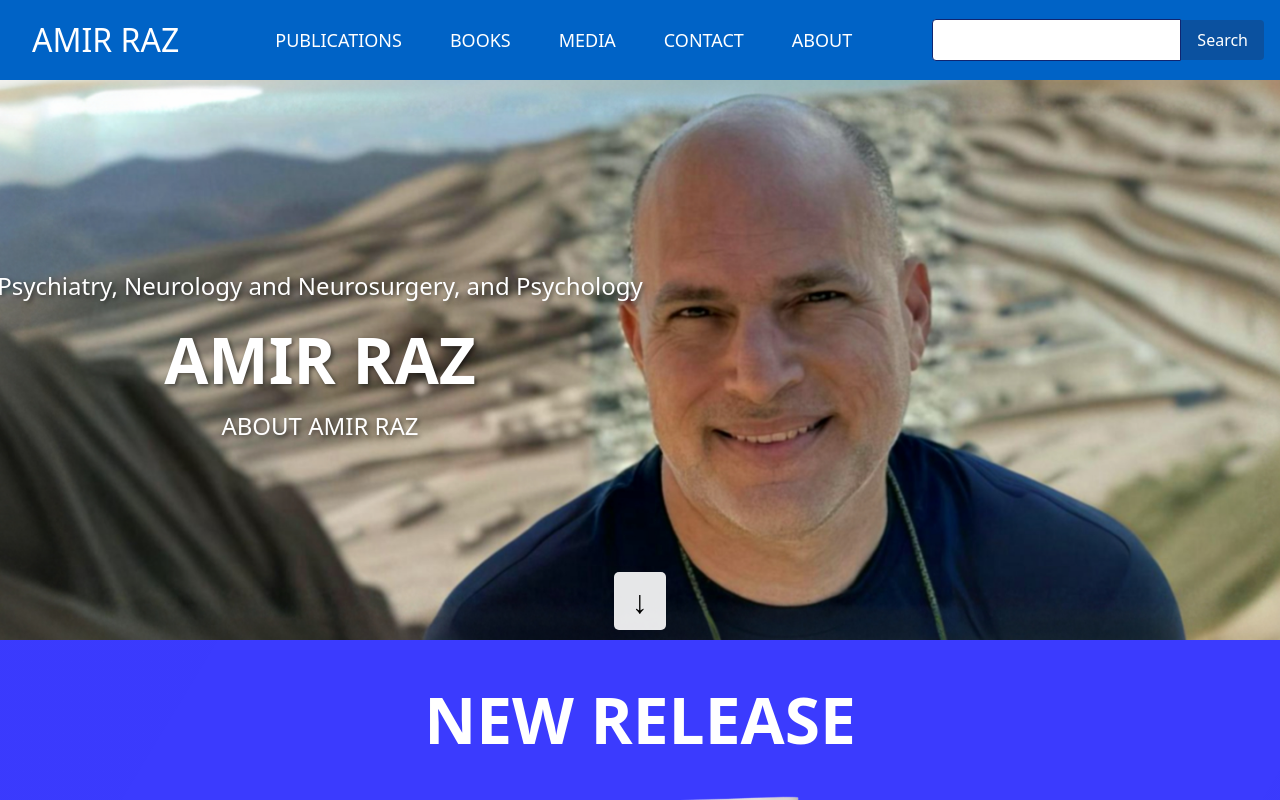
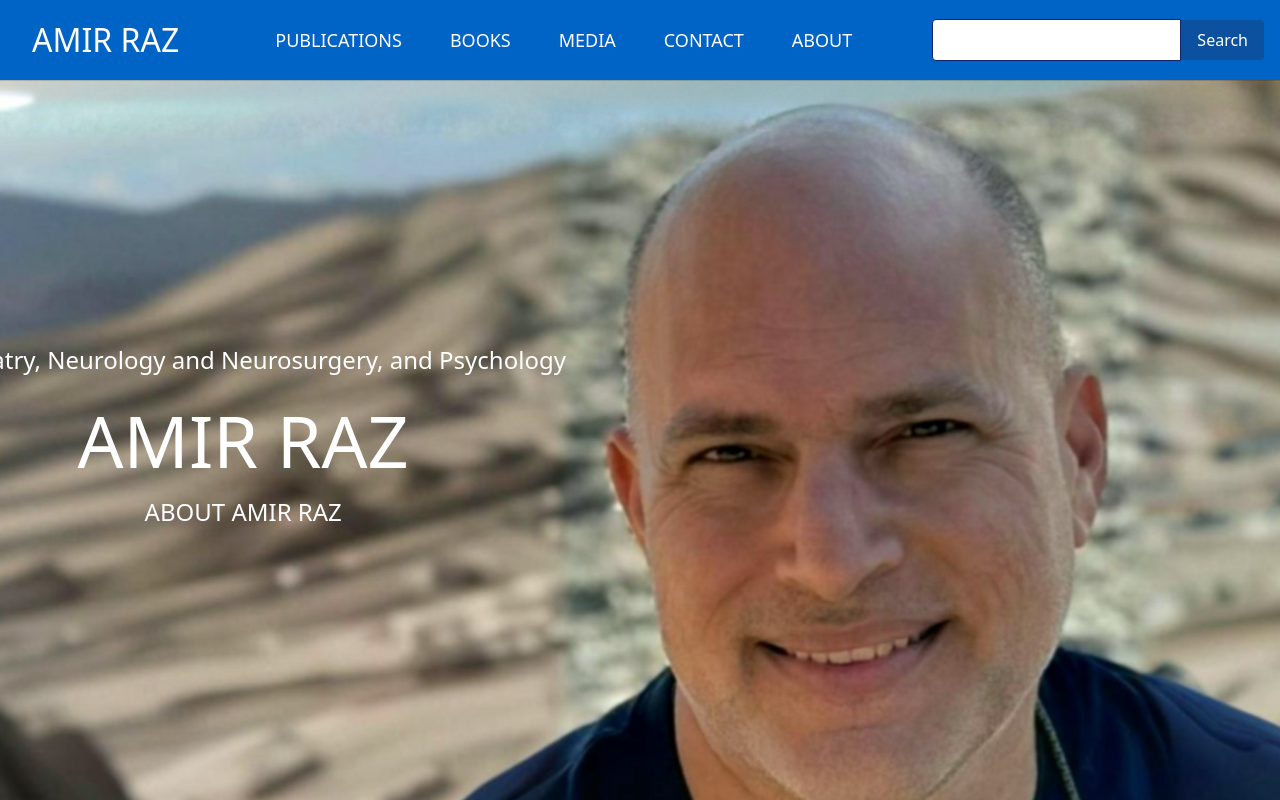
Before and after one commit to lucasadilla/raz, a Next.js app: page / in a window 1280 px wide. Built offline with nearby package versions, Linux system fonts and the light colour scheme.

Commit message:
Added a slideshow

```diff
--- /dev/null
+++ b/components/Slideshow.js
@@ -0,0 +1,55 @@
+import React, { useState, useEffect } from 'react';
+import Link from 'next/link';
+
+const photos = [
+    '/images/AmirRaz.jpg',
+    '/images/longpfp.jpg',
+    '/images/media/raz.jpg',
+];
+
+const Slideshow = () => {
+    const [currentIndex, setCurrentIndex] = useState(0);
+
+    useEffect(() => {
+        const interval = setInterval(() => {
+            setCurrentIndex((prevIndex) => (prevIndex + 1) % photos.length);
+        }, 3000); // Change photo every 3 seconds
+
+        return () => clearInterval(interval);
+    }, []);
+
+    const handleScrollDown = () => {
+        const section = document.getElementById('target-section');
+        if (section) {
+            section.scrollIntoView({ behavior: 'smooth' });
+        }
+    };
+
+    return (
+        <div className="slideshow">
+            <img src={photos[currentIndex]} alt="Slideshow" className="slideshow-image" />
+            <div className="banner-text">
+                <div className="banner-subtext">Psychiatry, Neurology and Neurosurgery, and Psychology</div>
+                AMIR RAZ
+                <div className="banner-subtext">
+                    <Link href="/About">
+                        <span className="about-index">ABOUT AMIR RAZ</span>
+                    </Link>
+                </div>
+            </div>
+            <div className="scroll-down-arrow" onClick={handleScrollDown}>
+                &#x2193; {/* Downward arrow symbol */}
+            </div>
+            <div className="dots">
+                {photos.map((_, index) => (
+                    <span
+                        key={index}
+                        className={`dot ${index === currentIndex ? 'active' : ''}`}
+                    ></span>
+                ))}
+            </div>
+        </div>
+    );
+};
+
+export default Slideshow;
--- a/pages/index.js
+++ b/pages/index.js
@@ -1,3 +1,4 @@
+// pages/index.js
 import React, { useState, useEffect } from 'react';
 import Navbar from '../components/Navbar';
 import Footer from '../components/Footer';
@@ -5,6 +6,7 @@ import { useRouter } from 'next/router';
 import ImageCarousel from "../components/ImageCarousel";
 import RecentPublicationsBanner from "../components/RecentPublicationsBanner";
 import RecentMediaBanner from "../components/RecentMediaBanner";
+import Slideshow from '../components/Slideshow';
 import Link from "next/link";
 
 const images = [
@@ -73,23 +75,10 @@ export default function Home() {
     return (
         <div>
             <Navbar />
+            <Slideshow />
             <main className="main-content index-page">
-                <div className="banner-container">
-                    <img src="/images/longpfp.jpg" alt="Banner" className="banner-image"/>
-                    <div className="banner-text">
-                        <div className="banner-subtext">Psychiatry, Neurology and Neurosurgery, and Psychology</div>
-                        AMIR RAZ
-                        <div className="banner-subtext">
-                            <Link href="/About">
-                                <span className="about-index">ABOUT AMIR RAZ</span>
-                            </Link>
-                        </div>
-                    </div>
-                    <div className="scroll-down-arrow" onClick={scrollToContent}>
-                        &#x2193; {/* Downward arrow symbol */}
-                    </div>
-                </div>
                 <div id="content">
+                    <section id="target-section">
                         <div className="blue-banner">
                             <div className="new-release-text">NEW RELEASE</div>
                             <a href="/Books" className="book-image">
@@ -102,6 +91,7 @@ export default function Home() {
                                 <img src="/images/suggestible/2024.png" alt="2024"/>
                             </div>
                         </div>
+                    </section>
                         <RecentPublicationsBanner publications={publications}/>
                         <RecentMediaBanner media={media}/>
                         <div className="pictures-section">
--- a/styles/global.css
+++ b/styles/global.css
@@ -105,24 +105,6 @@ html, body {
     width: 100%;
     max-width: 1903px;
     margin: 0 auto;
-}
-
-.banner-text {
-    position: absolute;
-    top: 50%;
-    left: 25%;
-    transform: translate(-50%, -50%);
-    color: white;
-    font-size: 4rem;
-    font-weight: bold;
-    text-shadow: 2px 2px 4px rgba(0, 0, 0, 0.5);
-    text-align: center;
-}
-
-.banner-subtext {
-    font-size: 1.5rem;
-    font-weight: normal;
-    margin-bottom: 0.5rem;
 }
 
 .quote {
@@ -1295,23 +1277,6 @@ html, body {
     text-align: center;
 }
 
-.scroll-down-arrow {
-    position: absolute;
-    bottom: 10px; /* Adjust as needed */
-    left: 50%;
-    transform: translateX(-50%);
-    font-size: 2rem; /* Adjust size as needed */
-    cursor: pointer;
-    color: #000000; /* Adjust color as needed */
-    background: rgba(255, 255, 255, 0.9); /* Optional: background for better visibility */
-    padding: 5px 18px; /* Optional: padding for better click area */
-    border-radius: 5px; /* Optional: rounded corners */
-    transition: transform 0.3s;
-}
-
-.scroll-down-arrow:hover {
-    transform: translateX(-50%) translateY(5px); /* Slight movement on hover */
-}
 
 .modal {
     position: fixed;
@@ -1366,3 +1331,76 @@ html, body {
 .nav-link.active-link {
     color: #ffcc00;
 }
+
+.banner-text {
+    position: absolute;
+    top: 40%; /* Adjust as needed */
+    left: 19%; /* Move slightly to the left */
+    transform: translate(-50%, -50%);
+    color: #ffffff;
+    text-align: center;
+    font-size: 4.5rem; /* Adjust font size as needed */
+    width: 80%; /* Adjust width as needed */
+}
+
+.banner-subtext {
+    font-size: 1.5rem; /* Adjust font size as needed */
+    margin-bottom: 0.5rem; /* Adjust margin as needed */
+}
+
+.scroll-down-arrow {
+    position: absolute;
+    bottom: 10px; /* Adjust as needed */
+    left: 50%;
+    transform: translateX(-50%);
+    font-size: 2rem; /* Adjust size as needed */
+    cursor: pointer;
+    color: #000000; /* Adjust color as needed */
+    background: rgba(255, 255, 255, 0.9); /* Optional: background for better visibility */
+    padding: 5px 18px; /* Optional: padding for better click area */
+    border-radius: 5px; /* Optional: rounded corners */
+    transition: transform 0.3s;
+}
+
+.scroll-down-arrow:hover {
+    transform: translateX(-50%) translateY(5px); /* Slight movement on hover */
+}
+
+.slideshow {
+    position: relative;
+    width: 100%;
+    max-width: 1950px; /* Increase the max-width for larger images */
+    margin: auto;
+    overflow: hidden; /* Hide overflow to ensure images fit within the container */
+}
+
+.slideshow-image {
+    width: 100%;
+    height: 900px; /* Set a fixed height */
+    object-fit: cover; /* Ensure the image covers the container while maintaining aspect ratio */
+}
+
+.dots {
+    text-align: center;
+    position: absolute;
+    bottom: 10px;
+    left: calc(50% + 50px); /* Position to the right of the down arrow */
+    transform: translateX(-50%);
+    width: auto; /* Adjust width as needed */
+}
+
+.dot {
+    display: inline-block;
+    width: 10px;
+    height: 10px;
+    margin: 0 5px;
+    background-color: #ffffff;
+    border-radius: 50%;
+    transition: width 0.3s, height 0.3s;
+}
+
+.dot.active {
+    width: 15px;
+    height: 15px;
+    background-color: #ffcc00;
+}
```
Also changed, not shown: public/images/longpfp.jpg. Lines whose indentation alone changed are shown as unchanged.
